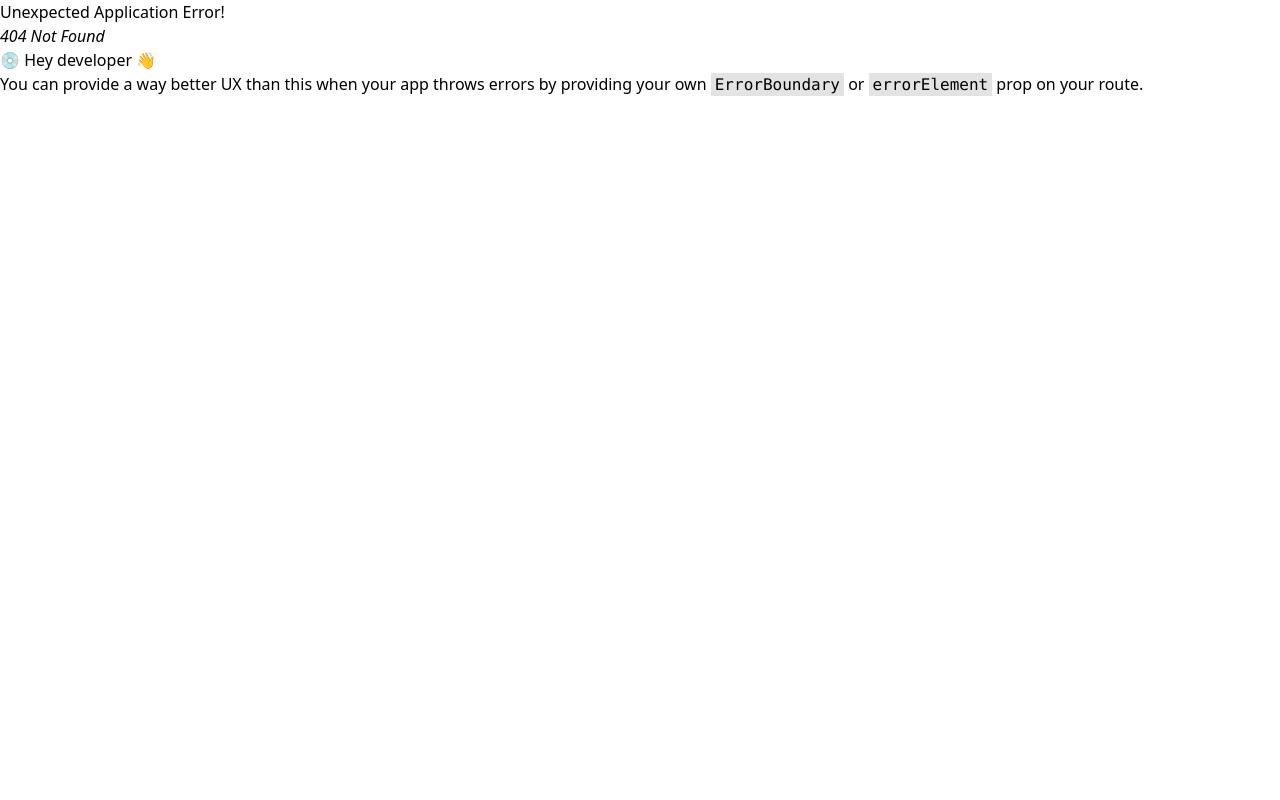
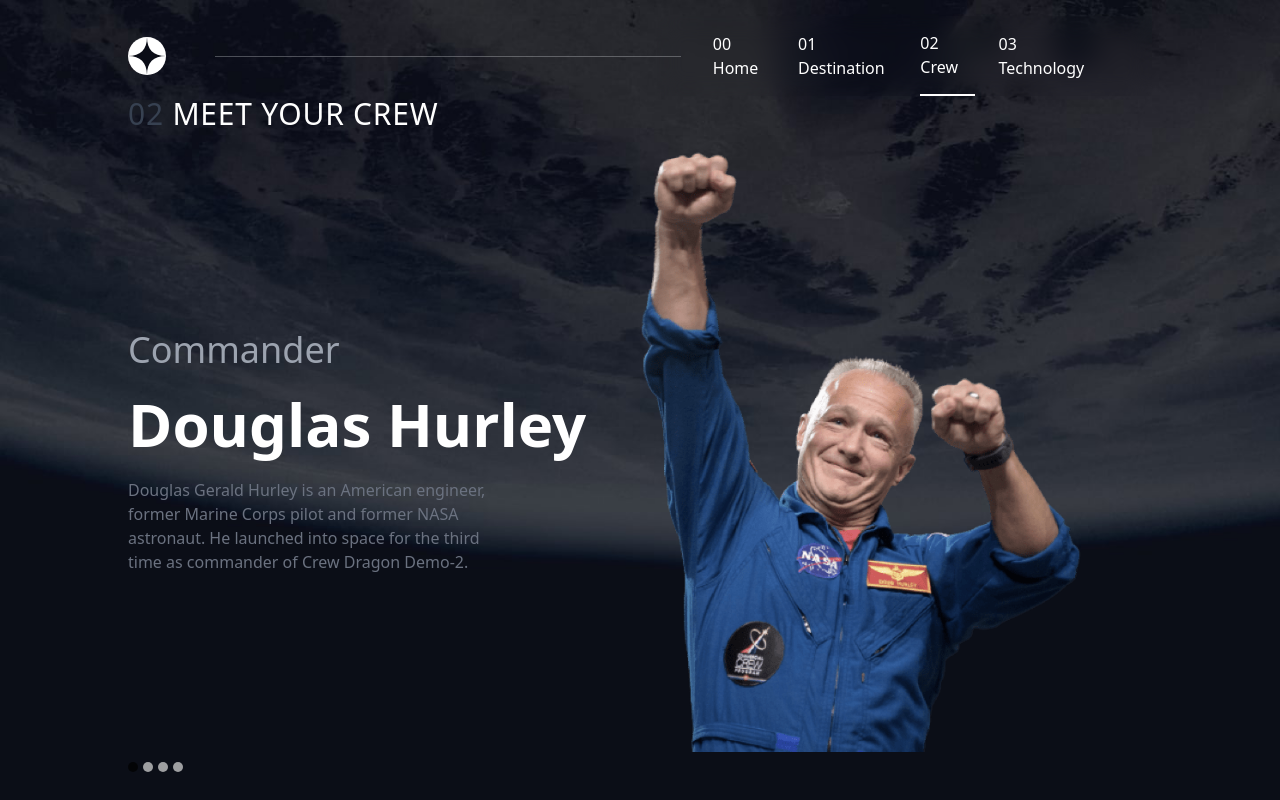
Before and after one commit to kleuberA/spacetourismwebsite, a React (Vite) app: page /crew in a window 1280 px wide. Before the commit this address had no page. Built offline with nearby package versions, Linux system fonts and the light colour scheme.

Commit message:
Adicionado nova pagina Crew

```diff
--- a/src/App.css
+++ b/src/App.css
@@ -8,3 +8,51 @@
     background-repeat: no-repeat;
     background-size: cover;
 }
+.crew{
+    background: url('./assets/crew/background-crew-desktop.jpg');
+    background-repeat: no-repeat;
+    background-size: cover;
+}
+
+.slider {
+    width: 80%;
+    margin: 20px auto;
+    overflow: hidden;
+  }
+  .slide-items {
+    display: flex;
+    width: 100%;
+    transition: all 300ms;
+  }
+  .item {
+    flex-basis: 100%;
+    height: 75vh;
+    vertical-align: top;
+    font-weight: bold;
+    display: flex;
+    justify-content: center;
+    align-items: center;
+    flex-grow: 1;
+    flex-shrink: 0;
+  }
+  .indicators {
+    display: flex;
+    list-style: none;
+    margin-top: 10px;
+  }
+  .indicators li {
+    height: 10px;
+    width: 10px;
+    background: #ddd;
+    border-radius: 50%;
+    margin-right: 5px;
+    cursor: pointer;
+    opacity: .7;
+    transition: all 300ms;
+  }
+  .indicators li:hover {
+    opacity: 1;
+  }
+  .indicators li.active {
+    background: #000;
+  }
--- /dev/null
+++ b/src/Pages/Crew.tsx
@@ -0,0 +1,73 @@
+import { useState } from "react";
+import Navbar from "../components/Navbar";
+import data from '../data.json';
+import Anousheh from '../assets/crew/image-anousheh-ansari.png';
+import Douglas from '../assets/crew/image-douglas-hurley.png';
+import Mark from '../assets/crew/image-mark-shuttleworth.png';
+import Victor from '../assets/crew/image-victor-glover.png';
+
+const Crew = () =>{
+
+    let [select, setSelect] = useState({selected: 0});
+
+    let dataElements = data;
+
+    const handleClick = (e: any) => {
+        let value = e.target.getAttribute('data-value');
+        if (value !== null) {
+            setSelect({selected: value});
+        }
+    };
+
+    const { selected } = select;
+    const style = select.selected >= 1
+        ? { transform: `translateX(-${selected * 1228.8}px)` }
+        : {};
+
+    const renderIndicator = []
+    for(let i=0; i < 4; i++) {
+        renderIndicator.push(
+            <li data-value={i} key={i} className={selected == i ? 'active' : ''}></li>
+        )
+    }
+    let imageUrl: string | undefined;
+
+    return(
+
+
+        <div className="crew w-full h-screen">
+            <Navbar/>
+            <h1 className="uppercase w-4/5 m-auto text-white tracking-wide lg:text-3xl lg:mb-5">
+                <span className="text-gray-700">02 </span>
+                Meet your crew
+            </h1>
+            <div className="slider">
+                <div className="slide-items" style={style}>
+                    {dataElements.crew.map((element, key) =>{
+                        key == 0 ? imageUrl = Douglas : undefined;
+                        key == 1 ? imageUrl = Mark : undefined;
+                        key == 2 ? imageUrl = Victor : undefined;
+                        key == 3 ? imageUrl = Anousheh : undefined;
+                        return(
+                            <div className="item" key={key}>
+                                <div className="w-2/4 flex lg:flex-col lg:gap-6">
+                                    <h3 className="lg:text-4xl text-gray-400 font-light">{element.role}</h3>
+                                    <h1 className="lg:text-6xl text-white">{element.name}</h1>
+                                    <span className="text-gray-500 w-3/4 font-normal">{element.bio}</span>
+                                </div>
+                                <div className="w-2/4">
+                                    <img className="h-[75vh]" src={imageUrl} alt="" />
+                                </div>
+                            </div>
+                        )
+                    })}
+                </div>
+                <ul onClick={handleClick} className="indicators">
+                    {renderIndicator}
+                </ul>
+            </div>
+        </div>
+    )
+}
+
+export default Crew;
--- a/src/Pages/Destination.tsx
+++ b/src/Pages/Destination.tsx
@@ -24,7 +24,7 @@ const Destination= () =>{
             <Navbar/>
             <div className="flex lg:flex-row w-4/5 m-auto gap-4 h-[80vh] items-center">
                 <div className="w-2/4">
-                    <h1 className="uppercase text-white tracking-wide text-3xl lg:mb-5">
+                    <h1 className="uppercase text-white tracking-wide lg:text-3xl lg:mb-5">
                         <span className="text-gray-700">01 </span>
                         Pick your destination
                     </h1>
--- a/src/main.tsx
+++ b/src/main.tsx
@@ -6,6 +6,7 @@ import './App.css'
 import Home from './Pages/Home';
 import Destination from './Pages/Destination';
 import Destinations from './components/Destinations';
+import Crew from './Pages/Crew';
 
 const router = createBrowserRouter([
   {
@@ -34,6 +35,10 @@ const router = createBrowserRouter([
       },
     ],
   },
+  {
+    path: "/crew",
+    element: <Crew />,
+  },
 ]);
 
 ReactDOM.createRoot(document.getElementById('root') as HTMLElement).render(
```
